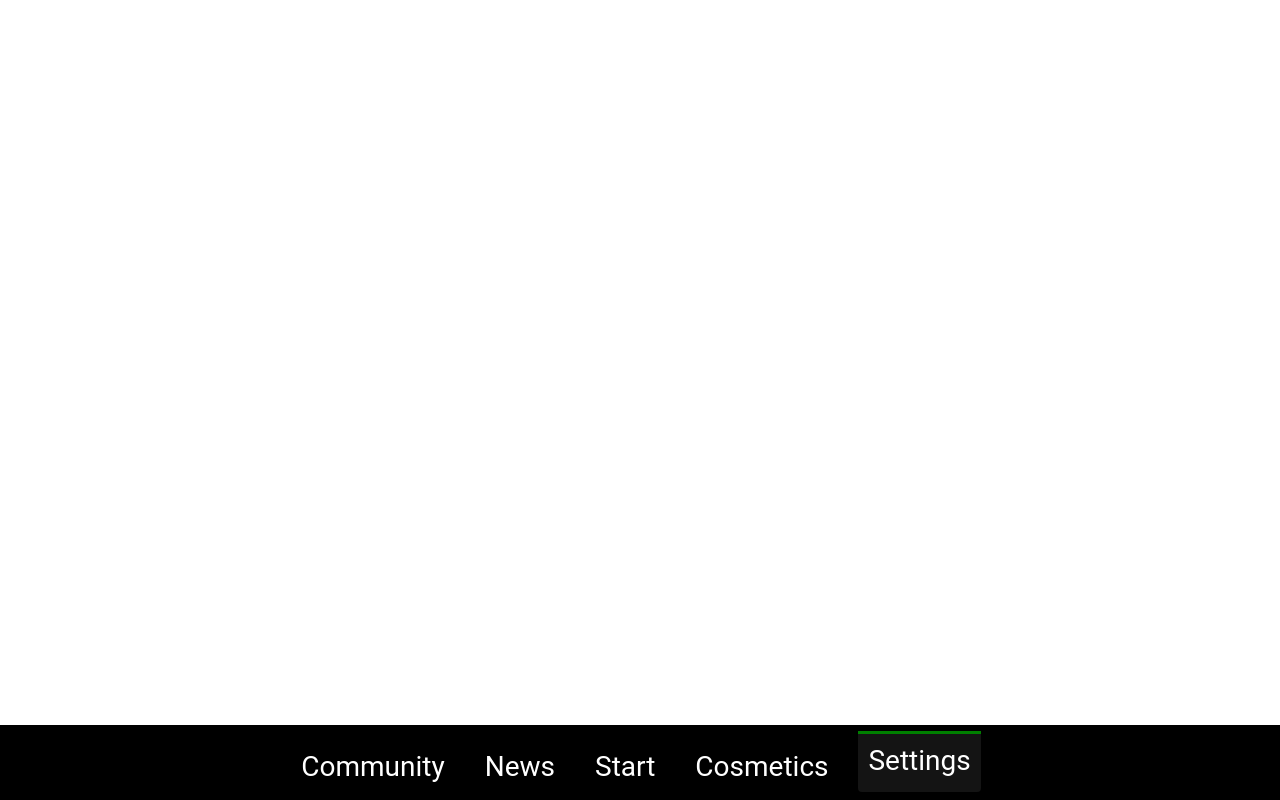
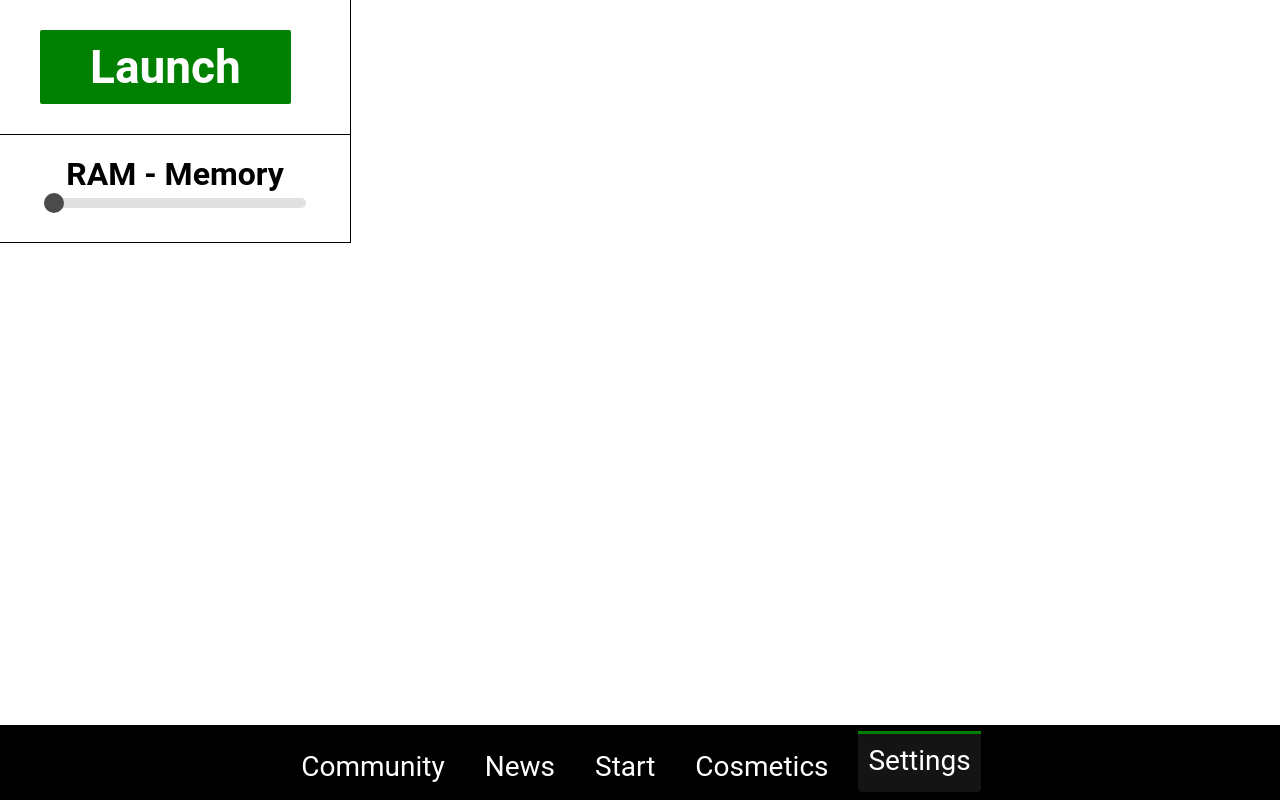
Before and after one commit to EwanFabiani/TechClient-Launcher, an Electron app: page src/windows/settings/index.html in a window 1280 px wide. Drawn offline with Linux system fonts and the light colour scheme.

Commit message:
Start work on settings + some JS

```diff
--- a/src/index.js
+++ b/src/index.js
@@ -6,11 +6,16 @@ app.whenReady().then(() => {
 
 const createWindow = () => {
     const win = new BrowserWindow({
+      webPreferences: {
+        nodeIntegration: true,
+        contextIsolation: false,
+      },
       width: 1024,
       height: 576,
       frame: false,
       resizable: false,
       show: false
+
     })
 
     win.once('ready-to-show', () => {
--- a/src/windows/settings/index.html
+++ b/src/windows/settings/index.html
@@ -5,9 +5,21 @@
     <title>TechClient Launcher</title>
     <link rel="stylesheet" href="styles.css" />
     <link rel="stylesheet" href="../../menu.css" />
-    <script type="text/javascript" src="script.js"></script>
+    <script type="text/javascript" src="script.js" defer></script>
   </head>
+
+
+
   <body>
+
+    <div class="launchwrapper">
+      <div class="launch"> <strong>Launch</strong> </div>
+    </div>
+    <div class="ramwrapper">
+      <div class="ramtext"><strong>RAM - Memory</strong></div>
+      <input type="range" class="slider" min="2.0" max="16.0" step="0.5" value="0" class="ram" id="ram" />
+      <div class="ramindicator" id="value"></div>
+    </div>
 
     <div class="menu">
       <a href="../community/index.html" class="menuitem" draggable="false">Community</a>
--- a/src/windows/settings/styles.css
+++ b/src/windows/settings/styles.css
@@ -0,0 +1,74 @@
+.launch {
+  position: relative;
+  border-radius: 2px;
+  color: white;
+  background-color: green;
+  font-size: 46px;
+  display: inline-block;
+  padding: 10px;
+  padding-left: 50px;
+  padding-right: 50px;
+  margin-left: 40px;
+  margin-top: 30px;
+  transition-duration: 0.2s;
+}
+
+.launchwrapper {
+  border: 1px solid black;
+  margin: -9px;
+  width: 350px;
+  padding-bottom: 30px;
+
+}
+
+.launch:hover {
+  background-color: darkgreen;
+  cursor: pointer;
+  transform: scale(1.05);
+  border-radius: 4px;
+}
+
+.ramwrapper {
+  border: 1px solid black;
+  margin: -9px;
+  width: 350px;
+  padding-bottom: 30px;
+  margin-top: 8px;
+  text-align: center;
+
+}
+
+.ramtext {
+  font-size: 32px;
+  margin-top: 20px;
+}
+
+.slider {
+  -webkit-appearance: none;
+  width: 75%;
+  height: 10px;
+  background: #d3d3d3;
+  outline: none;
+  opacity: 0.7;
+  -webkit-transition: .2s;
+  transition: opacity .2s;
+  border-radius: 8px;
+}
+
+.slider:hover {
+  opacity: 1;
+}
+
+.slider::-webkit-slider-thumb {
+  -webkit-appearance: none;
+  appearance: none;
+  width: 20px;
+  height: 20px;
+  background: black;
+  cursor: pointer;
+  border-radius: 50%;
+}
+
+.ramindicator {
+
+}
```
Also changed, not shown: 1 other file.
